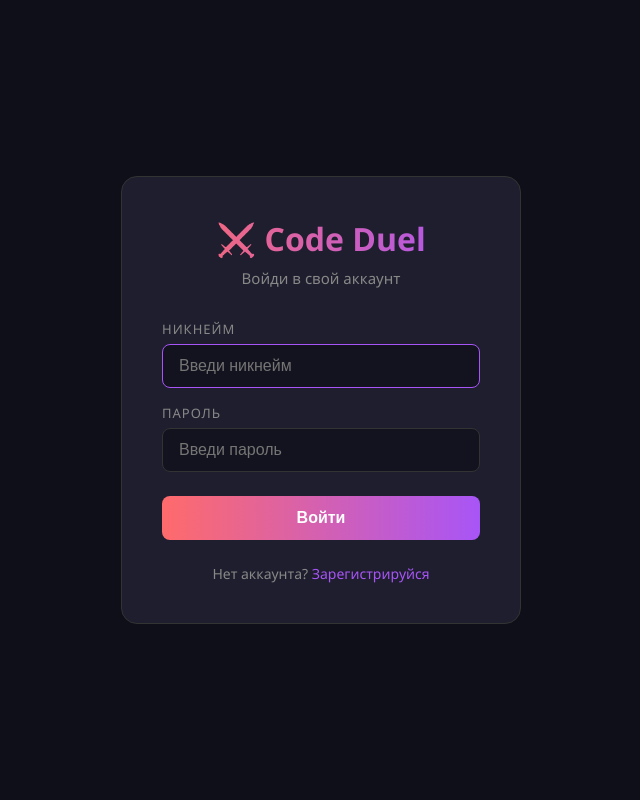
After one commit to davakapa/code-duel, a Flask app: page /login in a window 1280 px wide. The commit adds this page. Shown: the whole page, without its empty margins (319-959 px from the left). Run offline with Flask 3, Linux system fonts and the light colour scheme.

Commit message:
add accounts

```diff
--- a/app.py
+++ b/app.py
@@ -1,6 +1,7 @@
-from flask import Flask, render_template, request
+from flask import Flask, render_template, request, redirect, url_for, session
 from flask_socketio import SocketIO, emit, join_room
 from flask_sqlalchemy import SQLAlchemy
+from werkzeug.security import generate_password_hash, check_password_hash
 from datetime import datetime
 import uuid
 import random
@@ -13,11 +14,12 @@ app.config['SQLALCHEMY_TRACK_MODIFICATIONS'] = False
 db = SQLAlchemy(app)
 socketio = SocketIO(app, cors_allowed_origins="*")
 
-# --- Модели базы данных ---
+# --- Модели ---
 
 class Player(db.Model):
     id = db.Column(db.Integer, primary_key=True)
     username = db.Column(db.String(50), unique=True, nullable=False)
+    password = db.Column(db.String(200), nullable=False)
     rating = db.Column(db.Integer, default=1000)
     wins = db.Column(db.Integer, default=0)
     losses = db.Column(db.Integer, default=0)
@@ -40,11 +42,9 @@ class Match(db.Model):
 with app.app_context():
     db.create_all()
 
-# --- Активные комнаты и очередь ---
 rooms = {}
 matchmaking_queue = []
 
-# --- Задачи ---
 TASKS = [
     {
         "id": 1,
@@ -193,10 +193,54 @@ TASKS = [
 
 @app.route('/')
 def index():
-    return render_template('index.html')
+    if 'username' not in session:
+        return redirect(url_for('login'))
+    return render_template('index.html', username=session['username'])
+
+@app.route('/register', methods=['GET', 'POST'])
+def register():
+    if request.method == 'POST':
+        username = request.form.get('username', '').strip()
+        password = request.form.get('password', '').strip()
+        if not username or not password:
+            return render_template('register.html', error='Заполни все поля!')
+        if len(username) < 3:
+            return render_template('register.html', error='Никнейм минимум 3 символа!')
+        if len(password) < 4:
+            return render_template('register.html', error='Пароль минимум 4 символа!')
+        if Player.query.filter_by(username=username).first():
+            return render_template('register.html', error='Этот никнейм уже занят!')
+        player = Player(
+            username=username,
+            password=generate_password_hash(password)
+        )
+        db.session.add(player)
+        db.session.commit()
+        session['username'] = username
+        return redirect(url_for('index'))
+    return render_template('register.html', error=None)
+
+@app.route('/login', methods=['GET', 'POST'])
+def login():
+    if request.method == 'POST':
+        username = request.form.get('username', '').strip()
+        password = request.form.get('password', '').strip()
+        player = Player.query.filter_by(username=username).first()
+        if not player or not check_password_hash(player.password, password):
+            return render_template('login.html', error='Неверный никнейм или пароль!')
+        session['username'] = username
+        return redirect(url_for('index'))
+    return render_template('login.html', error=None)
+
+@app.route('/logout')
+def logout():
+    session.pop('username', None)
+    return redirect(url_for('login'))
 
 @app.route('/duel/<room_id>')
 def duel(room_id):
+    if 'username' not in session:
+        return redirect(url_for('login'))
     return render_template('duel.html', room_id=room_id)
 
 @app.route('/leaderboard')
@@ -216,25 +260,18 @@ def profile(username):
 
 # --- Вспомогательные функции ---
 
-def get_or_create_player(username):
-    player = Player.query.filter_by(username=username).first()
-    if not player:
-        player = Player(username=username)
-        db.session.add(player)
-        db.session.commit()
-    return player
-
 def update_ratings(winner_name, loser_name, task_title):
     with app.app_context():
-        winner = get_or_create_player(winner_name)
-        loser = get_or_create_player(loser_name)
-        winner.rating += 25
-        winner.wins += 1
-        loser.rating = max(0, loser.rating - 25)
-        loser.losses += 1
-        match = Match(winner=winner_name, loser=loser_name, task_title=task_title)
-        db.session.add(match)
-        db.session.commit()
+        winner = Player.query.filter_by(username=winner_name).first()
+        loser = Player.query.filter_by(username=loser_name).first()
+        if winner and loser:
+            winner.rating += 25
+            winner.wins += 1
+            loser.rating = max(0, loser.rating - 25)
+            loser.losses += 1
+            match = Match(winner=winner_name, loser=loser_name, task_title=task_title)
+            db.session.add(match)
+            db.session.commit()
 
 # --- Сокет события ---
 
@@ -242,37 +279,24 @@ def update_ratings(winner_name, loser_name, task_title):
 def find_match(data):
     username = data['username']
     global matchmaking_queue
-
-    # Убираем если уже в очереди
     matchmaking_queue = [p for p in matchmaking_queue if p['username'] != username]
 
     if matchmaking_queue:
         opponent = matchmaking_queue.pop(0)
-
         room_id = str(uuid.uuid4())[:8]
         task = random.choice(TASKS)
         rooms[room_id] = {
             'players': [opponent['username'], username],
             'task': task,
             'finished': [],
-            'creator_sid': opponent['sid']
         }
-
         join_room(room_id)
-
-        # Сохраняем игроков
-        get_or_create_player(opponent['username'])
-        get_or_create_player(username)
-
-        # Отправляем обоим
         emit('match_found', {'room_id': room_id}, to=opponent['sid'])
         emit('match_found', {'room_id': room_id})
-
         socketio.emit('duel_start', {
             'task': task,
             'players': [opponent['username'], username]
         }, to=room_id)
-
     else:
         matchmaking_queue.append({'username': username, 'sid': request.sid})
         emit('searching')
@@ -294,7 +318,6 @@ def create_room(data):
         'creator_sid': request.sid
     }
     join_room(room_id)
-    get_or_create_player(data['username'])
     emit('room_created', {'room_id': room_id})
 
 @socketio.on('rejoin_room')
@@ -304,8 +327,8 @@ def rejoin_room(data):
     if room_id not in rooms:
         emit('error', {'message': 'Комната не найдена!'})
         return
+    join_room(room_id)
     room = rooms[room_id]
-    join_room(room_id)
     if len(room['players']) == 2:
         emit('duel_start', {
             'task': room['task'],
@@ -325,7 +348,6 @@ def join_room_event(data):
         return
     room['players'].append(username)
     join_room(room_id)
-    get_or_create_player(username)
     emit('duel_start', {
         'task': room['task'],
         'players': room['players']
@@ -336,14 +358,11 @@ def submit_code(data):
     room_id = data['room_id']
     code = data['code']
     username = data['username']
-
     if room_id not in rooms:
         emit('error', {'message': 'Комната не найдена!'})
         return
-
     room = rooms[room_id]
     task = room['task']
-
     results = []
     passed = 0
     for test in task['tests']:
@@ -358,20 +377,14 @@ def submit_code(data):
                 results.append(f"❌ (ожидалось {test['output']}, получили {exec_globals['result']})")
         except Exception as e:
             results.append(f"❌ Ошибка: {str(e)}")
-
     all_passed = passed == len(task['tests'])
-
     if all_passed and username not in room['finished']:
         room['finished'].append(username)
         place = len(room['finished'])
         if place == 1 and len(room['players']) == 2:
             other = [p for p in room['players'] if p != username][0]
             update_ratings(username, other, task['title'])
-        emit('opponent_finished', {
-            'username': username,
-            'place': place
-        }, to=room_id)
-
+        emit('opponent_finished', {'username': username, 'place': place}, to=room_id)
     emit('test_results', {
         'results': results,
         'passed': passed,
--- /dev/null
+++ b/templates/login.html
@@ -0,0 +1,132 @@
+<!DOCTYPE html>
+<html lang="ru">
+<head>
+    <meta charset="UTF-8">
+    <title>Code Duel — Вход</title>
+    <style>
+        * { margin: 0; padding: 0; box-sizing: border-box; }
+
+        body {
+            background: #0f0f1a;
+            color: #ffffff;
+            font-family: 'Segoe UI', sans-serif;
+            display: flex;
+            justify-content: center;
+            align-items: center;
+            min-height: 100vh;
+        }
+
+        .container {
+            width: 400px;
+            padding: 40px;
+            background: #1e1e2e;
+            border-radius: 16px;
+            border: 1px solid #333;
+        }
+
+        .logo {
+            text-align: center;
+            font-size: 32px;
+            font-weight: bold;
+            background: linear-gradient(90deg, #ff6b6b, #a855f7);
+            -webkit-background-clip: text;
+            -webkit-text-fill-color: transparent;
+            margin-bottom: 8px;
+        }
+
+        .subtitle {
+            text-align: center;
+            color: #888;
+            margin-bottom: 32px;
+            font-size: 15px;
+        }
+
+        label {
+            display: block;
+            font-size: 13px;
+            color: #888;
+            margin-bottom: 6px;
+            text-transform: uppercase;
+            letter-spacing: 1px;
+        }
+
+        input {
+            width: 100%;
+            padding: 12px 16px;
+            background: #13131f;
+            border: 1px solid #333;
+            border-radius: 8px;
+            color: white;
+            font-size: 16px;
+            margin-bottom: 16px;
+            outline: none;
+        }
+
+        input:focus { border-color: #a855f7; }
+
+        button {
+            width: 100%;
+            padding: 13px;
+            background: linear-gradient(90deg, #ff6b6b, #a855f7);
+            border: none;
+            border-radius: 8px;
+            color: white;
+            font-size: 16px;
+            font-weight: bold;
+            cursor: pointer;
+            margin-top: 8px;
+            transition: opacity 0.2s;
+        }
+
+        button:hover { opacity: 0.85; }
+
+        .error {
+            background: rgba(255, 107, 107, 0.1);
+            border: 1px solid #ff6b6b;
+            border-radius: 8px;
+            padding: 10px 14px;
+            color: #ff6b6b;
+            font-size: 14px;
+            margin-bottom: 16px;
+        }
+
+        .bottom {
+            text-align: center;
+            margin-top: 24px;
+            color: #888;
+            font-size: 14px;
+        }
+
+        .bottom a {
+            color: #a855f7;
+            text-decoration: none;
+        }
+
+        .bottom a:hover { text-decoration: underline; }
+    </style>
+</head>
+<body>
+<div class="container">
+    <div class="logo">⚔️ Code Duel</div>
+    <div class="subtitle">Войди в свой аккаунт</div>
+
+    {% if error %}
+    <div class="error">{{ error }}</div>
+    {% endif %}
+
+    <form method="POST">
+        <label>Никнейм</label>
+        <input type="text" name="username" placeholder="Введи никнейм" autofocus/>
+
+        <label>Пароль</label>
+        <input type="password" name="password" placeholder="Введи пароль"/>
+
+        <button type="submit">Войти</button>
+    </form>
+
+    <div class="bottom">
+        Нет аккаунта? <a href="/register">Зарегистрируйся</a>
+    </div>
+</div>
+</body>
+</html>
```
Also changed, not shown: templates/index.html (+33 -22 lines), templates/register.html (added, +132 -0 lines).
